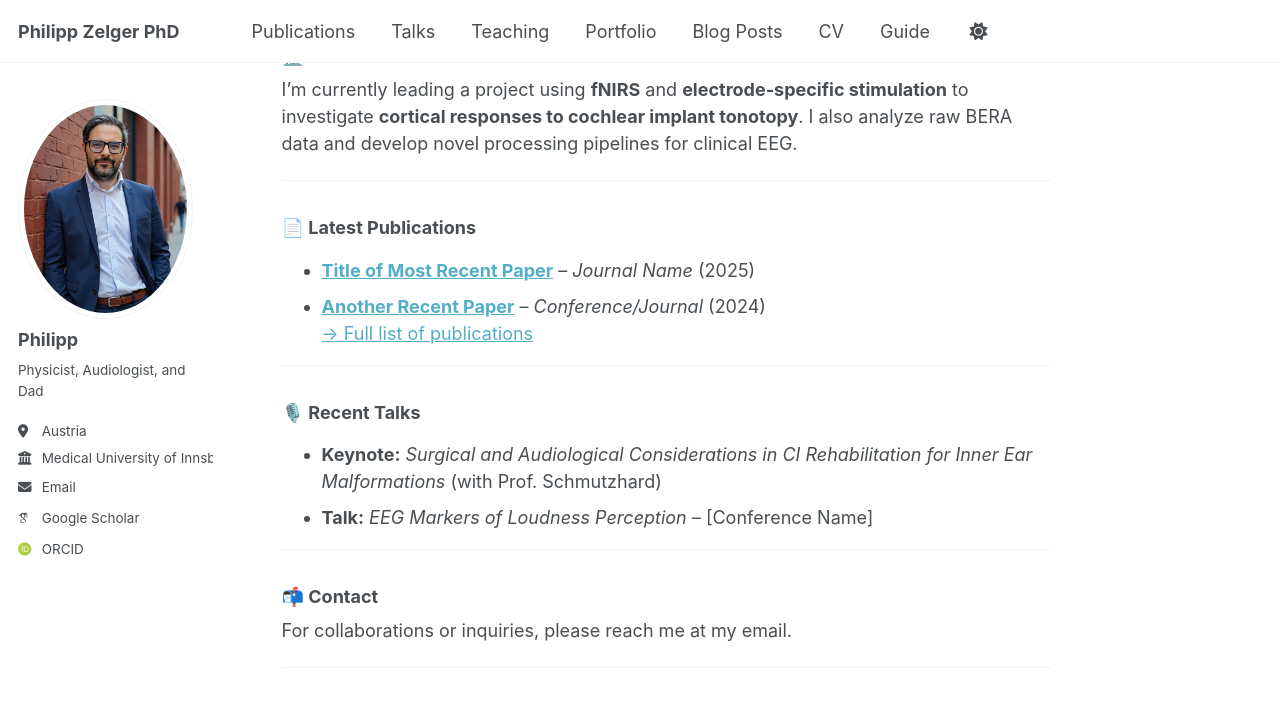
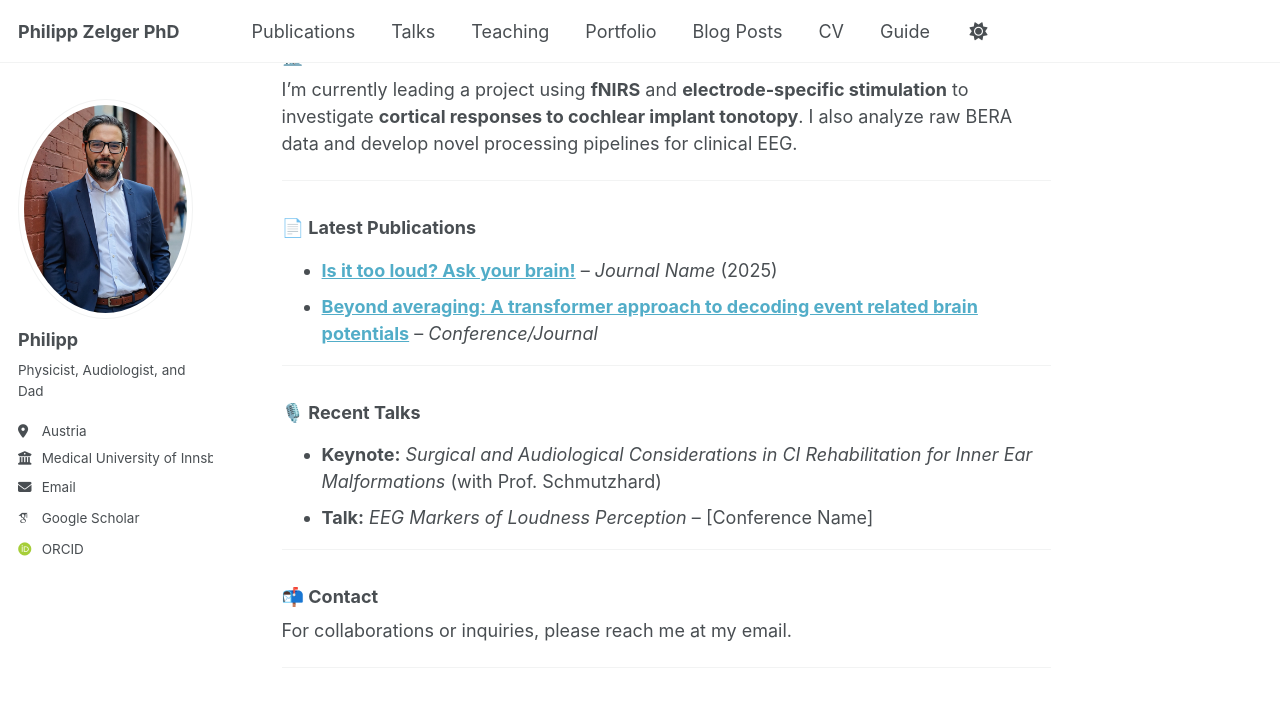
Before and after one commit to Stanissse/AboutMe, a Jekyll site: the page built from _pages/about.md, in a window 1280 px wide and 900 px high, scrolled down 559 px. Shown: the top 707 px of the window. Built offline with Jekyll 4.4.1, drawn with Linux system fonts in a browser that asks for light colours; some web fonts are replaced.

Commit message:
Added recent publications about.md

```diff
--- a/_pages/about.md
+++ b/_pages/about.md
@@ -28,9 +28,8 @@ I’m currently leading a project using **fNIRS** and **electrode-specific stimu
 
 ### 📄 Latest Publications
 
-- **[Title of Most Recent Paper](#)** – *Journal Name* (2025)
-- **[Another Recent Paper](#)** – *Conference/Journal* (2024)
-[→ Full list of publications](/publications)
+- **[Is it too loud? Ask your brain!](https://pubmed.ncbi.nlm.nih.gov/39153523/)** – *Journal Name* (2025)
+- **[Beyond averaging: A transformer approach to decoding event related brain potentials](https://pubmed.ncbi.nlm.nih.gov/39864567/)** – *Conference/Journal*
 
 ---
 
```
